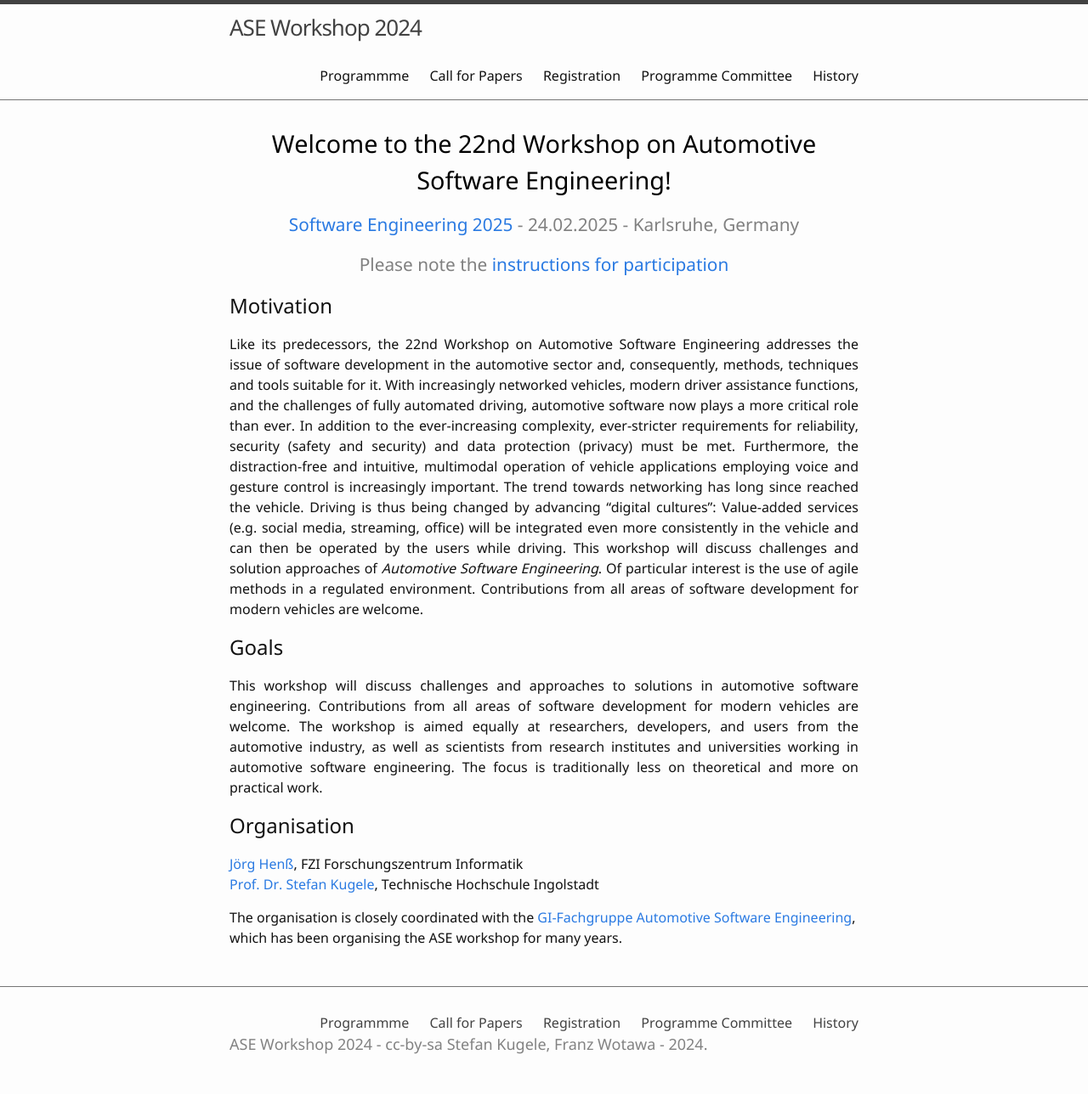
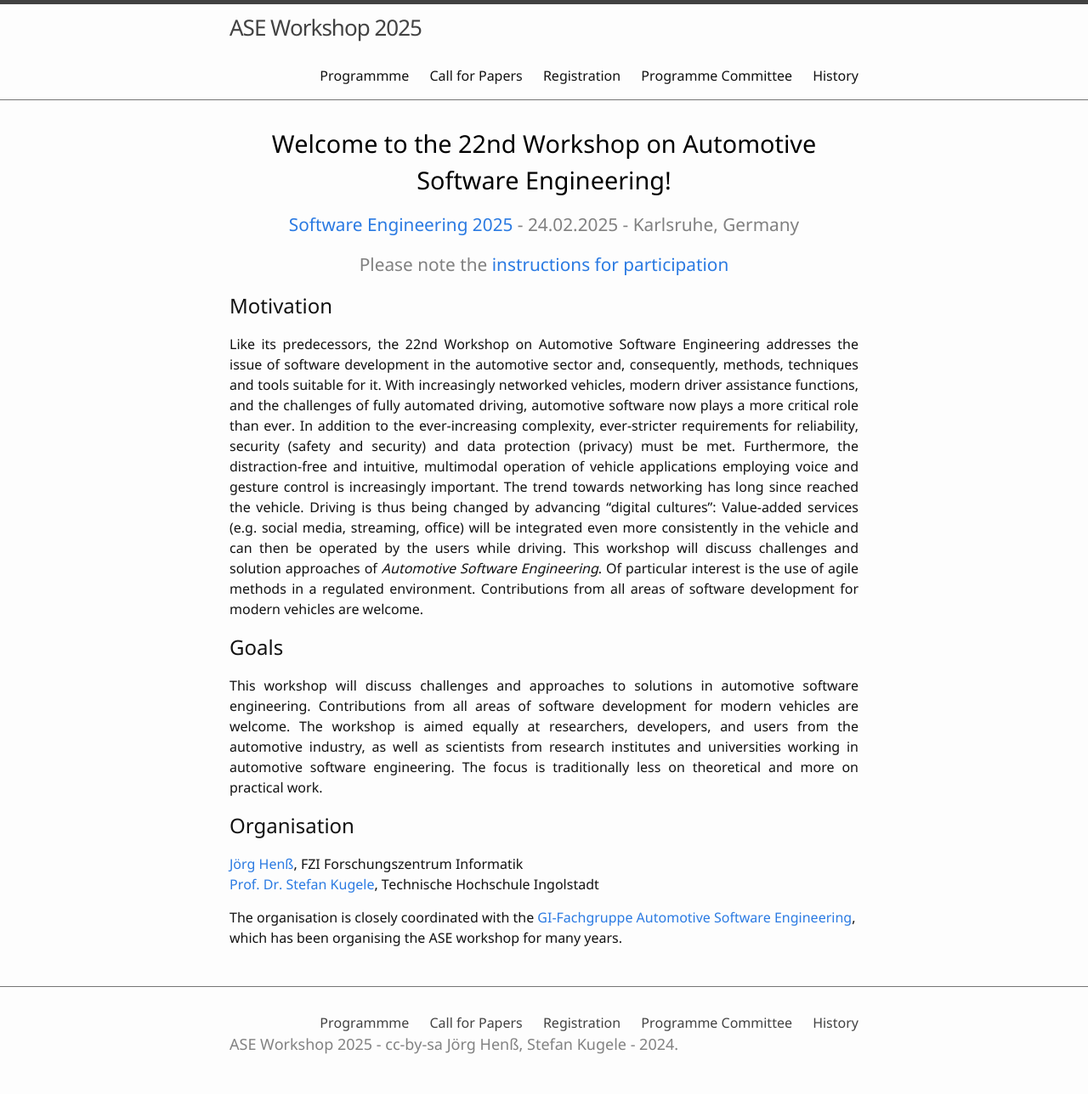
Before and after one commit to ASE-Workshop/2025, a Jekyll site: the page built from index.md, in a window 1280 px wide. Shown: the whole page at 85% size. Built offline with Jekyll 4.4.1, drawn with Linux system fonts in a browser that asks for light colours.

Commit message:
Update _config.yml

```diff
--- a/_config.yml
+++ b/_config.yml
@@ -8,19 +8,19 @@
 
 # Site settings
 # title appears in the header
-title: ASE Workshop 2024
+title: ASE Workshop 2025
 # description and keywords for meta tags
-description: "21. Workshop Automotive Software Engineering
+description: "22. Workshop Automotive Software Engineering
 "
 keywords: "workshops, automotive, software engineering"
 
 # author settings for cc-by, appears in the footer
-author: Stefan Kugele, Franz Wotawa
+author: Jörg Henß, Stefan Kugele
 pub_year: 2024
 github_username: stefankugele
 
 # add the full url for the github repository
-repo: "https://github.com/ASE-Workshop/2024/"
+repo: "https://github.com/ASE-Workshop/2025/"
 
 # site urls
 # add the url for the domain,
@@ -28,7 +28,7 @@ repo: "https://github.com/ASE-Workshop/2024/"
 url: https://ase-workshop.github.io
 # add subsection of the domain,
 # on gh-pages this is a / followed by the name of the repository
-baseurl: /2024
+baseurl: /2025
 
 # add google analytics if desired (optional)
 # if blank, it will be ignored
```
